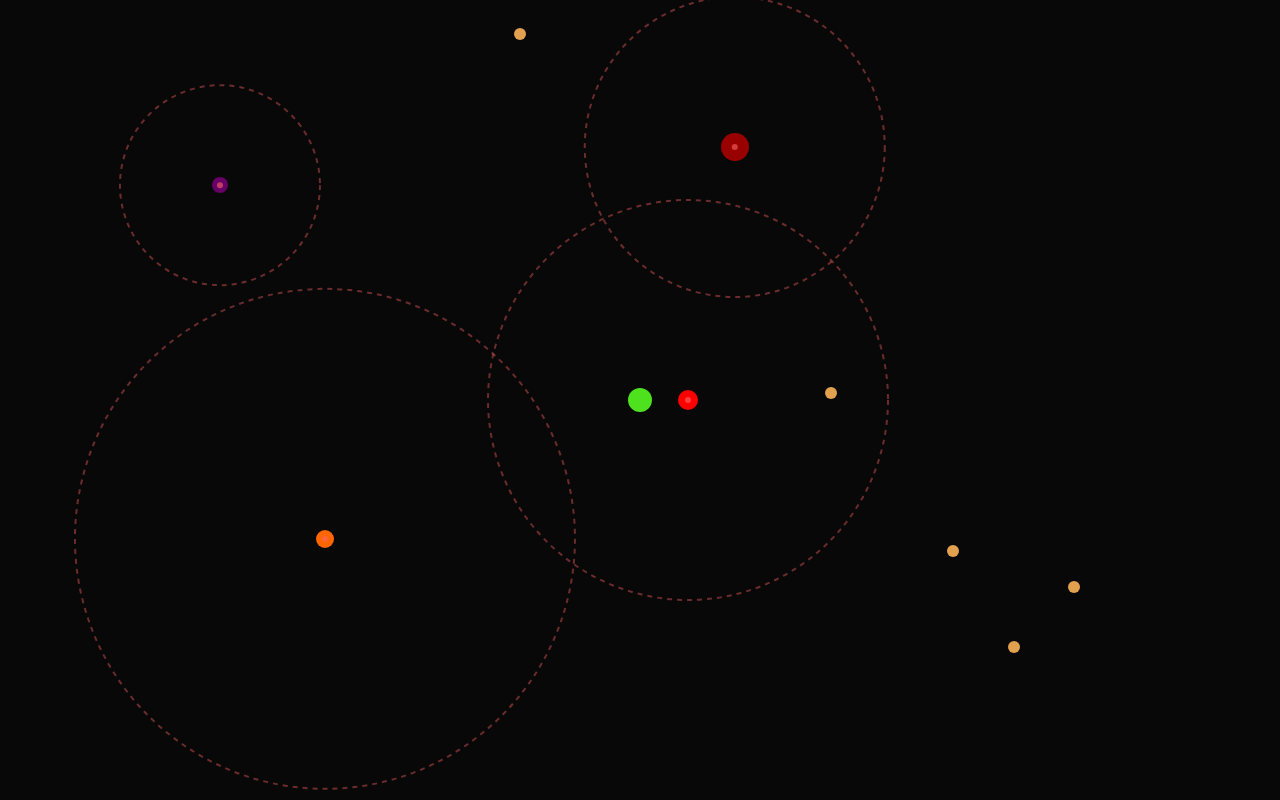
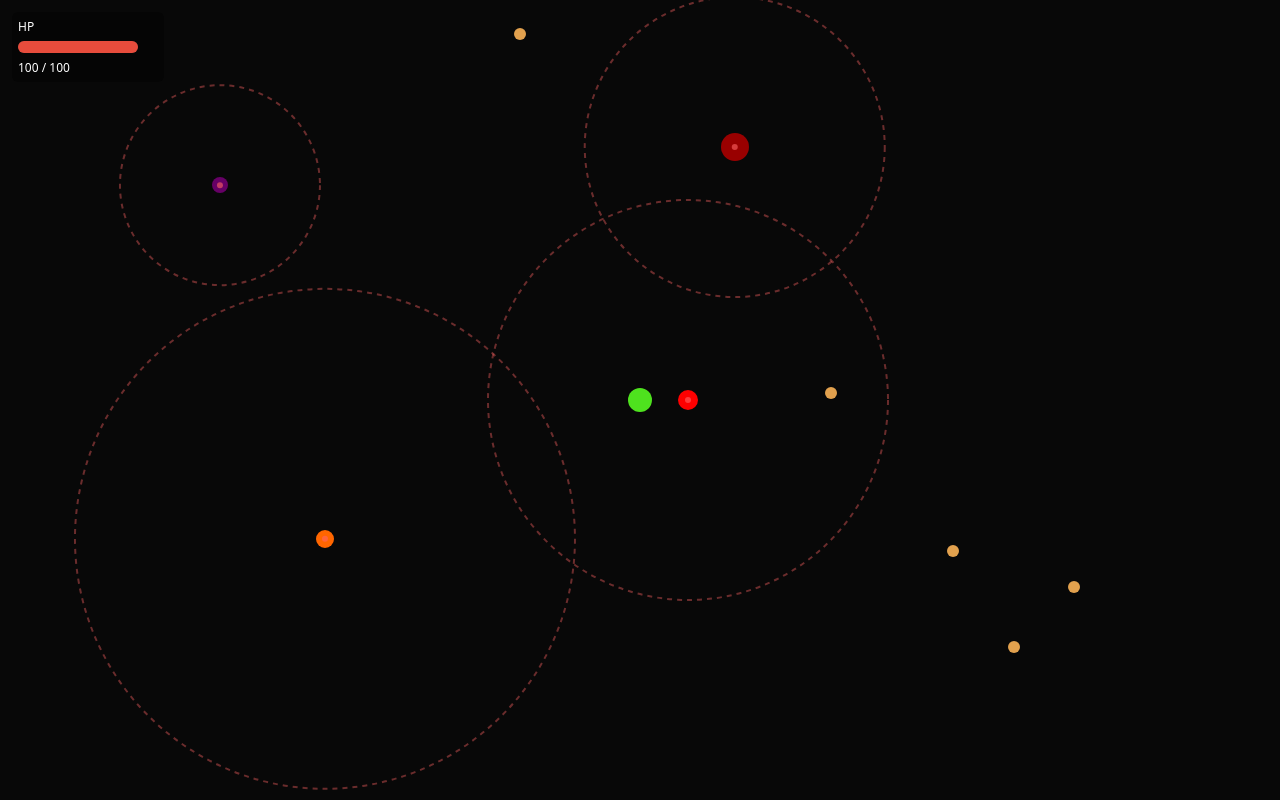
Before and after one commit to linuxbender/kata-game-dev, a React (Vite) app in the folder kata-game-dev-01/: page / in a window 1280 px wide. Built offline with nearby package versions, Linux system fonts and the light colour scheme.

Commit message:
feat: add Health component and integrate into player state management

```diff
--- a/kata-game-dev-01/src/App.tsx
+++ b/kata-game-dev-01/src/App.tsx
@@ -1,4 +1,4 @@
-import React, { useEffect, useRef } from 'react'
+import React, { useEffect, useRef, useState } from 'react'
 import { createWorld } from '@game/setupWorld'
 import { createMovementSystem } from '@engine/systems/MovementSystem'
 import { createEnemyAISystem } from '@engine/systems/EnemyAISystem'
@@ -10,11 +10,14 @@ import type { TypedWorld } from '@engine/componentTypes'
 import { COMPONENTS } from '@engine/constants'
 import { useCanvas } from './hooks/useCanvas'
 import { useQuadConfig } from './contexts/QuadConfigContext'
+import type { Health } from '@components'
 
 // Main app component that manages game loop, systems, and quad-tree spatial indexing
 const App = () => {
   const { canvasRef, ready, dpr } = useCanvas()
   const worldRef = useRef<TypedWorld | null>(null)
+  const playerRef = useRef<number | null>(null)
+  const [playerHealth, setPlayerHealth] = useState<Health | null>(null)
 
   // Read persisted quad config from context outside the effect (follows React hooks rules)
   const { config: persistedConfig, setConfig: persistConfig } = useQuadConfig()
@@ -28,6 +31,11 @@ const App = () => {
     try {
       const { world, player, quadConfig } = createWorld()
       worldRef.current = world
+      playerRef.current = player
+
+      // initialize player health from world if available
+      const initialHealth = world.getComponent(player, COMPONENTS.HEALTH)
+      if (initialHealth) setPlayerHealth(initialHealth)
 
       const { update: movementUpdate } = createMovementSystem()
       const { update: enemyAIUpdate } = createEnemyAISystem()
@@ -71,6 +79,13 @@ const App = () => {
         quad.insert({ x: t.x, y: t.y, entity: id })
         trackedEntities.add(id)
       }
+
+      // Subscribe to Health events for player and update React state
+      const unsubHealth = world.onComponentEventFor(COMPONENTS.HEALTH, (ev) => {
+        if (ev.entity !== player) return
+        if (ev.type === 'add' || ev.type === 'update') setPlayerHealth(ev.component)
+        else setPlayerHealth(null)
+      })
 
       // Subscribe to world component events to keep spatial index synchronized
       const unsubscribe = world.onComponentEvent((ev) => {
@@ -164,6 +179,7 @@ const App = () => {
         window.removeEventListener('keydown', keydown)
         window.removeEventListener('keyup', keyup)
         unsubscribe()
+        unsubHealth()
       }
     } catch (error) {
       console.error('App initialization error:', error)
@@ -171,7 +187,23 @@ const App = () => {
   }, [ready, dpr])
 
   return (
-    <canvas ref={canvasRef} />
+    <div style={{ position: 'relative' }}>
+      <canvas ref={canvasRef} />
+      {/* Health HUD */}
+      <div style={{ position: 'absolute', left: 12, top: 12 }}>
+        {playerHealth ? (
+          <div style={{ minWidth: 140, padding: 6, background: 'rgba(0,0,0,0.4)', color: '#fff', borderRadius: 6 }}>
+            <div style={{ fontSize: 12, marginBottom: 6 }}>HP</div>
+            <div style={{ width: 120, height: 12, background: 'rgba(255,255,255,0.12)', borderRadius: 6 }}>
+              <div style={{ height: '100%', width: `${(playerHealth.current / playerHealth.max) * 100}%`, background: '#e74c3c', borderRadius: 6 }} />
+            </div>
+            <div style={{ fontSize: 12, marginTop: 6 }}>{playerHealth.current} / {playerHealth.max}</div>
+          </div>
+        ) : (
+          <div style={{ minWidth: 120, padding: 6, background: 'rgba(0,0,0,0.4)', color: '#fff', borderRadius: 6 }}>No Health</div>
+        )}
+      </div>
+    </div>
   )
 }
 
--- /dev/null
+++ b/kata-game-dev-01/src/engine/components/Health.ts
@@ -0,0 +1,7 @@
+// Health component - simple hitpoints component
+export type Health = {
+  current: number
+  max: number
+}
+
+export const createHealth = (max: number): Health => ({ current: max, max })
--- a/kata-game-dev-01/src/engine/components/index.ts
+++ b/kata-game-dev-01/src/engine/components/index.ts
@@ -3,3 +3,4 @@ export * from './Transform'
 export * from './Velocity'
 export * from './Renderable'
 export * from './Enemy'
+export * from './Health'
--- a/kata-game-dev-01/src/engine/constants.ts
+++ b/kata-game-dev-01/src/engine/constants.ts
@@ -3,7 +3,8 @@ export const COMPONENTS = {
     TRANSFORM: 'Transform',
     VELOCITY: 'Velocity',
     RENDERABLE: 'Renderable',
-    ENEMY: 'Enemy'
+    ENEMY: 'Enemy',
+    HEALTH: 'Health'
 } as const
 
 export type ComponentKey = typeof COMPONENTS[keyof typeof COMPONENTS]
--- a/kata-game-dev-01/src/game/setupWorld.ts
+++ b/kata-game-dev-01/src/game/setupWorld.ts
@@ -1,7 +1,8 @@
 import { World, Entity } from '@engine/ECS'
 import { COMPONENTS } from '@engine/constants'
 import { createEnemyComponent, ENEMY_SPAWNS } from '@game/EnemyPresets'
-import { Transform, Velocity, Renderable } from '@components'
+import { Transform, Velocity, Renderable, createHealth } from '@components'
+import type { Health } from '@components'
 import type { GlobalComponents, TypedWorld } from '@engine/componentTypes'
 
 export type QuadConfig = { boundary: { x: number; y: number; w: number; h: number }; capacity?: number; maxDepth?: number; mergeThreshold?: number; rebalanceInterval?: number }
@@ -16,6 +17,9 @@ export const createWorld = (): { world: TypedWorld; player: Entity; quadConfig:
   world.addComponent(player, COMPONENTS.TRANSFORM, { x: 0, y: 0 })
   world.addComponent(player, COMPONENTS.VELOCITY, { vx: 0, vy: 0 })
   world.addComponent(player, COMPONENTS.RENDERABLE, { color: '#4EE21E', size: 12 })
+  // Give the player a Health component
+  const hp: Health = createHealth(100)
+  world.addComponent(player, COMPONENTS.HEALTH, hp)
 
   // Populate world with enemies using presets
   for (const spawn of ENEMY_SPAWNS) {
```
Also changed, not shown: kata-game-dev-01/src/engine/componentTypes.ts (+4 -3 lines), kata-game-dev-01/src/engine/types/plugin-augmentations.d.ts (added, +11 -0 lines), kata-game-dev-01/src/engine/types/README.md (added).
